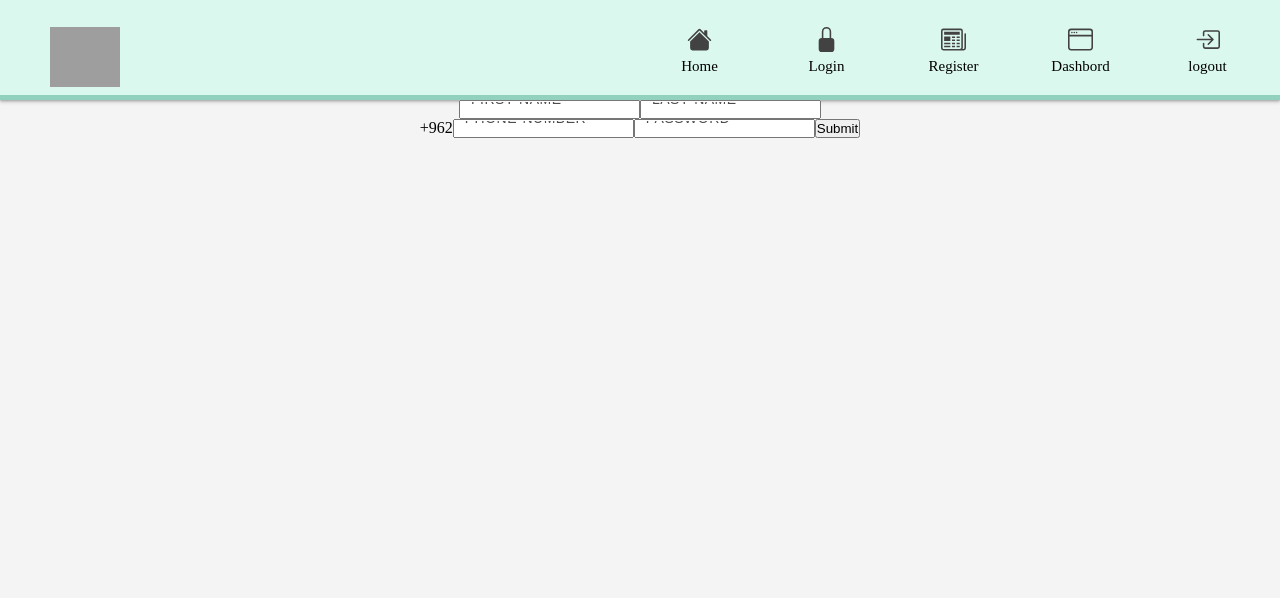
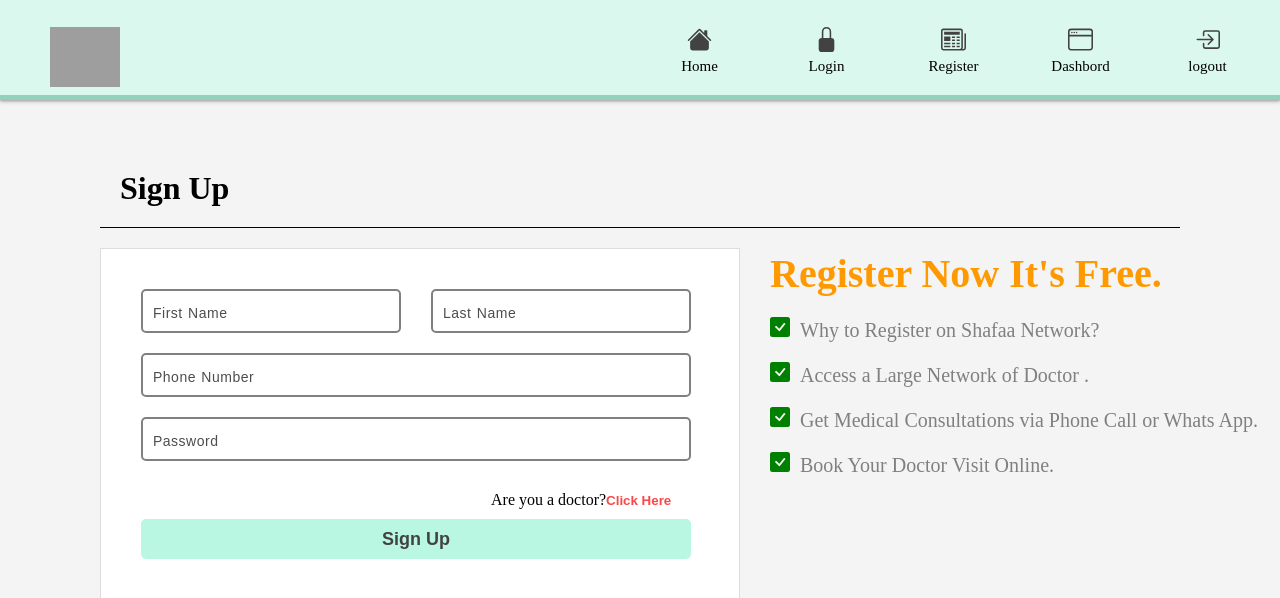
Before and after one commit to TEAM-404-C4/MERAKI_Academy_Project_5, a React (Create React App) app in the folder frontend/: page /signup in a window 1280 px wide. Shown: the top 598 px of the page. Built offline with nearby package versions, Linux system fonts and the light colour scheme; grey boxes are pictures that could not be loaded.

Commit message:
update on patient register  css file

```diff
--- /dev/null
+++ b/frontend/src/Components/Register/Register.css
@@ -0,0 +1,116 @@
+.RegisterHeader {
+  display: flex;
+  justify-content: flex-start;
+  margin-left: 100px;
+  margin-right: 100px;
+  margin-top: 50px;
+  margin-bottom: -80px;
+  padding: 20px;
+  border-bottom: 1px solid black;
+}
+
+.instructor {
+  background-color: red;
+  width: 400px;
+}
+.patientRegisterForm {
+  background-color: white;
+  display: flex;
+  flex-direction: column;
+  gap: 20px;
+  border: 0.5px solid rgb(223, 220, 220);
+  width: 640px;
+  justify-content: center;
+  align-items: flex-start;
+  margin-left: 100px;
+  margin-top: 100px;
+  padding: 40px;
+}
+.firstAndLastName {
+  display: flex;
+  flex-direction: row;
+  gap: 30px;
+}
+
+.firstNamePatient,
+.lastNamePatient {
+  width: 260px;
+  padding: 20px;
+  height: 20px;
+  border-radius: 5px;
+  border: 2px solid grey;
+}
+
+.phonePatient,
+.passwordPatient {
+  padding: 20px;
+  width: 550px;
+  height: 20px;
+  border-radius: 5px;
+  border: 2px solid grey;
+}
+
+.phonePatient,
+.passwordPatient,
+.firstNamePatient,
+.lastNamePatient:focus {
+  outline-color: rgb(145, 209, 189);
+}
+
+.signUpBtn {
+  width: 550px;
+  height: 40px;
+  border-radius: 5px;
+  color: rgb(66, 66, 66);
+  font-weight: bold;
+  outline: none;
+  border: none;
+  font-size: 18px;
+  background-color: rgb(185, 247, 227);
+}
+
+.signUpBtn:hover {
+  background-color: rgb(145, 209, 189);
+  color: black;
+  cursor: pointer;
+}
+
+.clickmebtn {
+  background: none;
+  border: none;
+  color: rgb(250, 71, 71);
+  font-weight: bold;
+}
+.clickmebtn:hover {
+  cursor: pointer;
+}
+
+.DoctorRoute {
+  position: relative;
+  left: 350px;
+  top: 10px;
+}
+
+.signUpInstructions {
+  display: flex;
+  flex-direction: column;
+  justify-content: flex-start;
+  align-items: flex-start;
+  margin-top: 20px;
+  position: absolute;
+  width: 500px;
+  height: 400px;
+  left: 770px;
+  top: 230px;
+  gap: 20px;
+}
+
+.register {
+  font-size: 40px;
+  font-weight: bold;
+  color: rgb(255, 153, 0);
+}
+.inst {
+  font-size: 20px;
+  color: grey;
+}
--- a/frontend/src/Components/Register/Register.js
+++ b/frontend/src/Components/Register/Register.js
@@ -1,5 +1,8 @@
 import React, { useState } from "react";
 import axios, { Axios } from "axios";
+import "./Register.css";
+import { useNavigate } from "react-router-dom";
+import { BsCheckSquareFill } from "react-icons/bs";
 
 const Register = () => {
   const [firstNamePatient, setFirstNamePatient] = useState("");
@@ -9,6 +12,7 @@ const Register = () => {
   const [message, setMessage] = useState("");
 
   // ===============================================
+  const navigate = useNavigate();
 
   const firstNameHandler = (e) => {
     setFirstNamePatient(e.target.value);
@@ -45,41 +49,79 @@ const Register = () => {
   };
 
   return (
-    <div>
+    <>
+      <div className="RegisterHeader">
+        <h1>Sign Up</h1>
+      </div>
+      <div className="signUpInstructions">
+        <span className="register">Register Now It's Free.</span>
+        <span className="inst">
+          {" "}
+          <BsCheckSquareFill style={{ color: "green" }} />  Why to Register on
+          Shafaa Network?{" "}
+        </span>
+        <span className="inst">
+          <BsCheckSquareFill style={{ color: "green" }} />  Access a Large
+          Network of Doctor .{" "}
+        </span>
+        <span className="inst">
+          {" "}
+          <BsCheckSquareFill style={{ color: "green" }} />  Get Medical
+          Consultations via Phone Call or Whats App.
+        </span>
+        <span className="inst">
+          <BsCheckSquareFill style={{ color: "green" }} />  Book Your Doctor
+          Visit Online.
+        </span>
+      </div>
       <form className="patientRegisterForm" onSubmit={submitPatientRegister}>
+        <div className="firstAndLastName">
           <input
-          placeholder="FIRST NAME"
+            placeholder="First Name"
             className="firstNamePatient"
             value={firstNamePatient}
             type="text"
             onChange={firstNameHandler}
           />
           <input
-          placeholder="LAST NAME"
+            placeholder="Last Name"
             className="lastNamePatient"
             value={lastNamePatient}
             type="text"
             onChange={lastNameHandler}
-        />{" "}
-        <br />
-        <label>+962</label>
+          />
+        </div>
+
         <input
-          placeholder="PHONE NUMBER"
+          placeholder="Phone Number"
           className="phonePatient"
           value={phonePatient}
           type="text"
           onChange={phoneHandler}
         />
         <input
-          placeholder="PASSWORD"
+          placeholder="Password"
           className="passwordPatient"
           value={passwordPatient}
           type="password"
           onChange={passwordHandler}
         />
-        <input type="submit" />
+        <div className="DoctorRoute">
+          <span>
+            Are you a doctor?
+            <button
+              className="clickmebtn"
+              onClick={() => {
+                navigate("/doctorsignup1");
+              }}
+            >
+                Click Here
+            </button>
+          </span>
+        </div>
+        <button className="signUpBtn"> Sign Up </button>
       </form>
-    </div>
+    </>
   );
 };
 
--- a/frontend/src/Components/login/login.css
+++ b/frontend/src/Components/login/login.css
@@ -23,7 +23,7 @@
 .phone,
 .password {
   height: 40px;
-  border: 2px solid rgb(145, 209, 189);
+  border: 2px solid grey;
   border-radius: 5px;
   text-align: left;
   padding-left: 10px;
@@ -31,7 +31,7 @@
 
 .phone,
 .password:focus {
-  outline-color: rgb(8, 175, 122);
+  outline-color: rgb(145, 209, 189);
 }
 
 .loginButton {
@@ -50,7 +50,7 @@
 
 .loginButton {
   color: rgb(66, 66, 66);
-  background-color: rgb(145, 209, 189);
+  background-color: rgb(185, 247, 227);
   outline: none;
   border: none;
   border-radius: 5px;
@@ -60,7 +60,7 @@
   word-spacing: 2px;
 }
 .loginButton:hover {
-  background-color: rgb(89, 206, 169);
+  background-color: rgb(145, 209, 189);
   color: black;
   cursor: pointer;
 }
```
Lines whose indentation alone changed are shown as unchanged.
